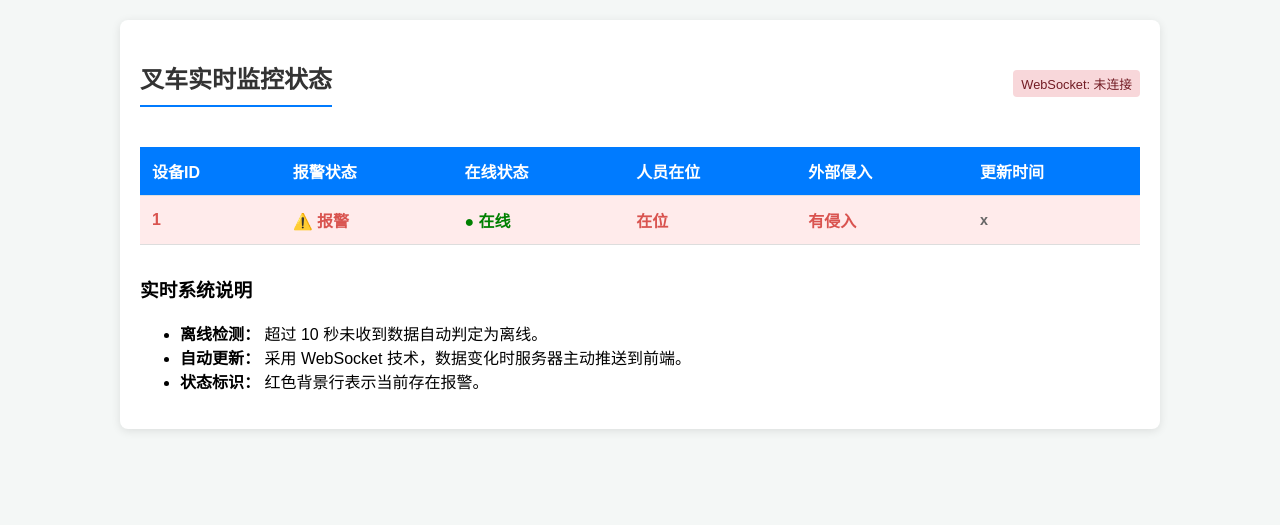
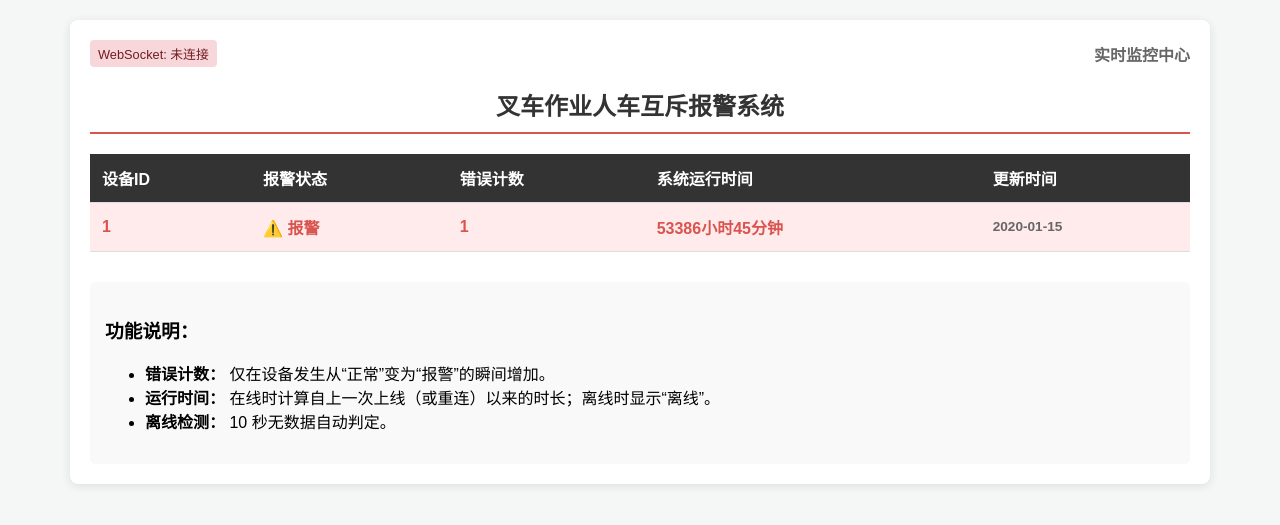
Before and after one commit to HaoxiangXia/yolo-forklift-safety-hub, a Flask app: page / in a window 1280 px wide. Shown: the top 525 px of the page. Run offline with Flask 3, Linux system fonts and the light colour scheme; tables that the repository leaves empty hold one stand-in row (values such as "Sample post"); some libraries are stand-ins or nearby versions.

Commit message:
修改数据结构

```diff
--- a/app.py
+++ b/app.py
@@ -1,6 +1,6 @@
 """
 Flask + SocketIO 主程序
-集成离线检测后台线程
+集成离线检测后台线程 - 升级版
 """
 
 import time
@@ -12,13 +12,13 @@ import db
 import mqtt_client
 
 app = Flask(__name__)
-# 初始化 SocketIO，允许跨域，使用 threading 模式保持简单
+# 初始化 SocketIO
 socketio = SocketIO(app, cors_allowed_origins="*")
 
-# 初始化数据库（创建表）
+# 初始化数据库（创建新表结构）
 db.init_db()
 
-# 将 SocketIO 实例传递给 MQTT 模块，以便在收到消息时推送
+# 将 SocketIO 实例传递给 MQTT 模块
 mqtt_client.set_socketio(socketio)
 # 启动 MQTT 订阅客户端
 mqtt_client_inst = mqtt_client.start_mqtt()
@@ -26,7 +26,7 @@ mqtt_client_inst = mqtt_client.start_mqtt()
 def offline_check_thread():
     """
     后台线程：每 5 秒检查一次设备在线状态
-    如果超过 10 秒未上报，标记为离线并通过 WebSocket 推送
+    规则：超过 10 秒未上报则判定为离线
     """
     print("Offline detection thread started...")
     while True:
@@ -37,18 +37,15 @@ def offline_check_thread():
 
             for dev in devices:
                 if dev['online_status'] == 1:
-                    # 解析最后看到的时间
+                    # 解析最近看到的时间
                     last_seen_time = datetime.strptime(dev['last_seen'], "%Y-%m-%d %H:%M:%S")
-                    # 计算时间差（秒）
                     diff = (now - last_seen_time).total_seconds()
 
                     if diff > 10:
-                        # 超过 10 秒，标记为离线
                         db.set_device_offline(dev['device_id'])
                         print(f"Device {dev['device_id']} is now offline (last seen {diff}s ago)")
                         changed = True
 
-            # 如果有设备状态发生变化，通过 WebSocket 推送最新状态
             if changed:
                 latest_data = db.get_latest_status()
                 socketio.emit('device_update', latest_data)
@@ -57,7 +54,6 @@ def offline_check_thread():
         except Exception as e:
             print(f"Error in offline_check_thread: {e}")
 
-        # 每 5 秒检查一次
         time.sleep(5)
 
 # 启动离线检测后台线程
@@ -71,16 +67,15 @@ def index():
 
 @app.route("/api/latest")
 def get_latest():
-    """API: 获取所有设备的最新状态（用于页面初始加载）"""
+    """API: 获取所有设备的最新状态"""
     data = db.get_latest_status()
     return jsonify(data)
 
+# 如果不再需要历史记录接口，可以删除或保留，但注意数据库里现在主要维护实时状态
 @app.route("/api/history")
-def get_history():
-    """API: 获取最近 50 条报警历史记录"""
-    data = db.get_history(limit=50)
-    return jsonify(data)
+def get_history_stub():
+    """历史记录接口（占位）"""
+    return jsonify([])
 
 if __name__ == "__main__":
-    # 使用 socketio.run 代替 app.run 以启用 WebSocket 支持
     socketio.run(app, host="0.0.0.0", port=5000, debug=False)
--- a/static/main.js
+++ b/static/main.js
@@ -1,84 +1,107 @@
 /**
- * 前端实时更新逻辑
- * 使用 Socket.IO 与后端建立长连接
+ * 前端逻辑 - 升级版
+ * 负责 WebSocket 连接、数据更新及运行时间实时刷新
  */
 
 document.addEventListener('DOMContentLoaded', () => {
     const tableBody = document.querySelector('#device-table tbody');
     const wsStatus = document.querySelector('#ws-status');
+    let devicesData = []; // 存储最新的设备列表
 
     /**
-     * 更新表格内容
-     * @param {Array} devices 设备列表数据
+     * 计算运行时间字符串
+     * @param {string} bootTimeStr 启动时间字符串
+     * @param {number} onlineStatus 0或1
+     * @returns {string}
      */
-    function updateTable(devices) {
-        tableBody.innerHTML = ''; // 清空当前表格
+    function calculateUptime(bootTimeStr, onlineStatus) {
+        if (onlineStatus === 0) return '<span class="status-offline">离线</span>';
+        if (!bootTimeStr) return '-';
 
-        devices.forEach(device => {
+        const bootDate = new Date(bootTimeStr);
+        const now = new Date();
+        const diffMs = now - bootDate;
+
+        if (diffMs < 0) return '0小时0分钟';
+
+        const diffMinutes = Math.floor(diffMs / (1000 * 60));
+        const hours = Math.floor(diffMinutes / 60);
+        const minutes = diffMinutes % 60;
+
+        return `${hours}小时${minutes}分钟`;
+    }
+
+    /**
+     * 更新表格 DOM
+     */
+    function renderTable() {
+        tableBody.innerHTML = '';
+
+        devicesData.forEach(device => {
             const tr = document.createElement('tr');
 
-            // 如果有报警且在线，整行高亮显示
-            if (device.alarm === 1 && device.online_status === 1) {
+            // 报警高亮显示
+            if (device.alarm_status === 1 && device.online_status === 1) {
                 tr.className = 'alarm-active';
             }
 
-            // 格式化数据
-            const alarmText = device.alarm === 1 ? '⚠️ 报警' : '正常';
-            const onlineText = device.online_status === 1 ? '● 在线' : '○ 离线';
-            const onlineClass = device.online_status === 1 ? 'status-online' : 'status-offline';
-            const driverText = device.driver_present === 1 ? '在位' : '空置';
-            const intrusionText = device.outer_intrusion === 1 ? '有侵入' : '无';
+            const alarmText = device.alarm_status === 1 ? '⚠️ 报警' : '正常';
+            const uptime = calculateUptime(device.boot_time, device.online_status);
 
             tr.innerHTML = `
                 <td>${device.device_id}</td>
-                <td class="${device.alarm === 1 ? 'alarm-active' : 'alarm-normal'}">${alarmText}</td>
-                <td class="${onlineClass}">${onlineText}</td>
-                <td>${driverText}</td>
-                <td>${intrusionText}</td>
-                <td class="update-time">${device.last_timestamp || device.last_seen}</td>
+                <td class="${device.alarm_status === 1 ? 'alarm-active' : 'alarm-normal'}">${alarmText}</td>
+                <td>${device.error_count}</td>
+                <td>${uptime}</td>
+                <td class="update-time">${device.update_time}</td>
             `;
             tableBody.appendChild(tr);
         });
     }
 
     /**
-     * 初始加载数据
+     * 定时刷新显示逻辑 (每分钟刷新一次运行时间)
      */
-    async function loadInitialData() {
-        try {
-            const response = await fetch('/api/latest');
-            const data = await response.json();
-            updateTable(data);
-        } catch (error) {
-            console.error('Failed to load initial data:', error);
+    setInterval(() => {
+        if (devicesData.length > 0) {
+            renderTable();
         }
-    }
+    }, 60000);
 
-    // 1. 建立 WebSocket 连接
+    /**
+     * 建立 WebSocket 连接
+     */
     const socket = io();
 
-    // 2. 连接成功回调
     socket.on('connect', () => {
-        console.log('Connected to server via WebSocket');
+        console.log('WebSocket Connected');
         wsStatus.textContent = 'WebSocket: 已连接';
         wsStatus.className = 'ws-connected';
-        // 连接后刷新一次数据，确保同步
-        loadInitialData();
     });
 
-    // 3. 连接断开回调
     socket.on('disconnect', () => {
-        console.log('Disconnected from server');
+        console.log('WebSocket Disconnected');
         wsStatus.textContent = 'WebSocket: 已断开';
         wsStatus.className = 'ws-disconnected';
     });
 
-    // 4. 监听后端推送的 'device_update' 事件
+    // 监听实时数据更新
     socket.on('device_update', (data) => {
         console.log('Received real-time update:', data);
-        updateTable(data);
+        devicesData = data;
+        renderTable();
     });
 
-    // 初始加载一次数据
-    loadInitialData();
+    // 初始加载
+    async function init() {
+        try {
+            const res = await fetch('/api/latest');
+            devicesData = await res.json();
+            renderTable();
+        } catch (e) {
+            console.error('Init error:', e);
+        }
+    }
+
+    init();
 });
--- a/templates/index.html
+++ b/templates/index.html
@@ -3,20 +3,20 @@
 <head>
     <meta charset="UTF-8">
     <meta name="viewport" content="width=device-width, initial-scale=1.0">
-    <title>叉车安全监控系统 - 实时版</title>
+    <title>叉车作业人车互斥报警系统</title>
     <style>
         body { font-family: 'Microsoft YaHei', sans-serif; margin: 20px; background-color: #f4f7f6; }
-        .container { max-width: 1000px; margin: 0 auto; background: white; padding: 20px; border-radius: 8px; box-shadow: 0 2px 10px rgba(0,0,0,0.1); }
-        h2 { color: #333; border-bottom: 2px solid #007bff; padding-bottom: 10px; }
+        .container { max-width: 1100px; margin: 0 auto; background: white; padding: 20px; border-radius: 8px; box-shadow: 0 2px 10px rgba(0,0,0,0.1); }
+        h2 { color: #333; border-bottom: 2px solid #d9534f; padding-bottom: 10px; text-align: center; }
         table { width: 100%; border-collapse: collapse; margin-top: 20px; }
         th, td { padding: 12px; text-align: left; border-bottom: 1px solid #ddd; }
-        th { background-color: #007bff; color: white; }
+        th { background-color: #333; color: white; }
         .status-online { color: green; font-weight: bold; }
         .status-offline { color: red; font-weight: bold; }
         .alarm-active { background-color: #ffebeb; color: #d9534f; font-weight: bold; }
         .alarm-normal { color: #5cb85c; }
-        .update-time { font-size: 0.9em; color: #666; }
-        .header-info { display: flex; justify-content: space-between; align-items: center; }
+        .update-time { font-size: 0.85em; color: #666; }
+        .header-info { display: flex; justify-content: space-between; align-items: center; margin-bottom: 10px; }
         #ws-status { font-size: 0.8em; padding: 4px 8px; border-radius: 4px; }
         .ws-connected { background: #d4edda; color: #155724; }
         .ws-disconnected { background: #f8d7da; color: #721c24; }
@@ -25,18 +25,19 @@
 <body>
     <div class="container">
         <div class="header-info">
-            <h2>叉车实时监控状态</h2>
             <div id="ws-status" class="ws-disconnected">WebSocket: 未连接</div>
+            <div style="font-weight: bold; color: #666;">实时监控中心</div>
         </div>
+
+        <h2>叉车作业人车互斥报警系统</h2>
 
         <table id="device-table">
             <thead>
                 <tr>
                     <th>设备ID</th>
                     <th>报警状态</th>
-                    <th>在线状态</th>
-                    <th>人员在位</th>
-                    <th>外部侵入</th>
+                    <th>错误计数</th>
+                    <th>系统运行时间</th>
                     <th>更新时间</th>
                 </tr>
             </thead>
@@ -45,17 +46,16 @@
             </tbody>
         </table>
 
-        <div style="margin-top: 30px;">
-            <h3>实时系统说明</h3>
+        <div style="margin-top: 30px; padding: 15px; background: #f9f9f9; border-radius: 5px;">
+            <h3>功能说明：</h3>
             <ul>
-                <li><strong>离线检测：</strong> 超过 10 秒未收到数据自动判定为离线。</li>
-                <li><strong>自动更新：</strong> 采用 WebSocket 技术，数据变化时服务器主动推送到前端。</li>
-                <li><strong>状态标识：</strong> 红色背景行表示当前存在报警。</li>
+                <li><strong>错误计数：</strong> 仅在设备发生从“正常”变为“报警”的瞬间增加。</li>
+                <li><strong>运行时间：</strong> 在线时计算自上一次上线（或重连）以来的时长；离线时显示“离线”。</li>
+                <li><strong>离线检测：</strong> 10 秒无数据自动判定。</li>
             </ul>
         </div>
     </div>
 
-    <!-- 引入 Socket.IO 客户端 SDK -->
     <script src="https://cdn.socket.io/4.7.2/socket.io.min.js"></script>
     <script src="/static/main.js"></script>
 </body>
```
Also changed, not shown: db.py (+49 -51 lines), mqtt_client.py (+5 -11 lines), alarm.db (deleted), 1 other file.
